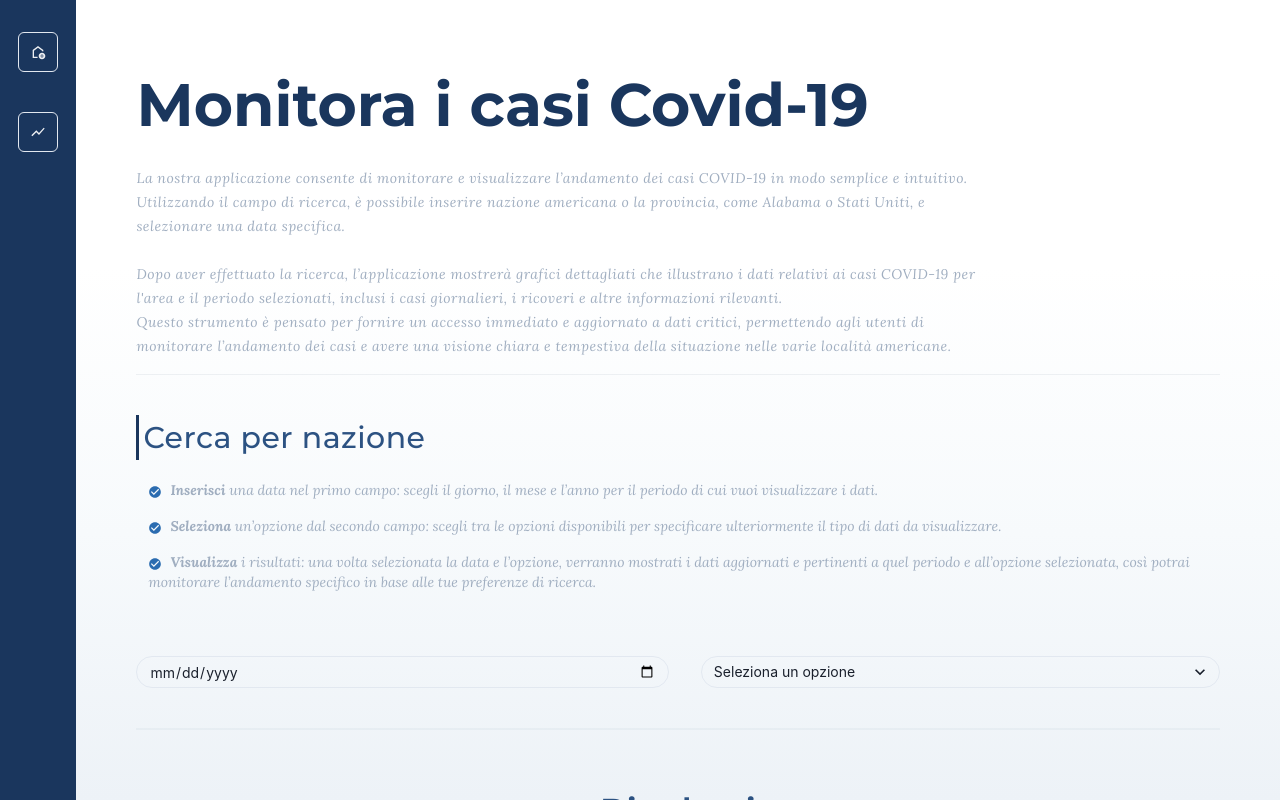
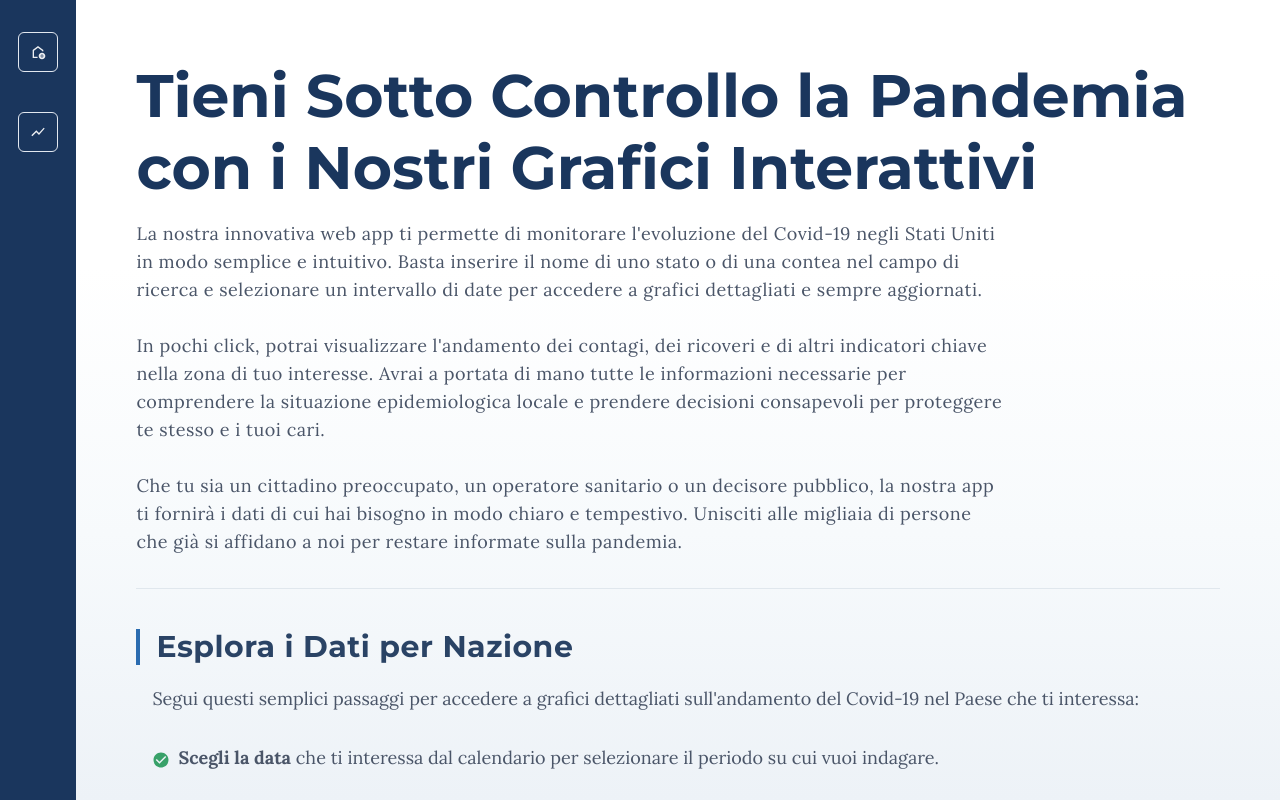
Before and after one commit to mister-nothing00/Covid-19-Tracking, a React (Vite) app: page /grafico in a window 1280 px wide. Built offline with nearby package versions, Linux system fonts and the light colour scheme.

Commit message:
revisioned text and logic

```diff
--- a/src/componenti/grafico/Hero.jsx
+++ b/src/componenti/grafico/Hero.jsx
@@ -1,49 +1,41 @@
-import { Divider, Text } from "@chakra-ui/react";
+import { Divider, Heading, Text } from "@chakra-ui/react";
 import React from "react";
 
 export default function Hero() {
   return (
     <>
-      <Text
+      <Heading
         fontFamily={"Montserrat"}
         fontWeight={"bold"}
         fontSize={{ base: "4xl", md: "6xl" }}
         width={{ base: "90%", md: "100%" }}
         color={"blue.900"}
+        mb={4}
       >
-        Monitora i casi Covid-19
-      </Text>
+        Tieni Sotto Controllo la Pandemia con i Nostri Grafici Interattivi
+      </Heading>
       <Text
-        color={"gray.400"}
+        color={"gray.600"}
         width={{base:"100%", md:"80%"}}
         mt={4}
         fontFamily={"Lora"}
-        fontSize={{ base: "xs", md: "sm" }}
-        fontStyle={"italic"}
-        lineHeight={"6"}
+        fontSize={{ base: "md", md: "lg" }}
+        lineHeight={"7"}
         letterSpacing={0.5}
       >
-        La nostra applicazione consente di monitorare e visualizzare l’andamento
-        dei casi COVID-19 in modo semplice e intuitivo. Utilizzando il campo di
-        ricerca, è possibile inserire  nazione americana o la provincia,
-        come Alabama o Stati Uniti, e selezionare una data
-        specifica. <br /> <br />
-        Dopo aver effettuato la ricerca, l’applicazione mostrerà grafici
-        dettagliati che illustrano i dati relativi ai casi COVID-19 per l'area e
-        il periodo selezionati, inclusi i casi giornalieri, i ricoveri e altre
-        informazioni rilevanti. <br/>
-        Questo strumento è pensato per fornire un
-        accesso immediato e aggiornato a dati critici, permettendo agli utenti
-        di monitorare l’andamento dei casi e avere una visione chiara e
-        tempestiva della situazione nelle varie località americane.
+        La nostra innovativa web app ti permette di monitorare l'evoluzione del Covid-19 negli Stati Uniti in modo semplice e intuitivo. Basta inserire il nome di uno stato o di una contea nel campo di ricerca e selezionare un intervallo di date per accedere a grafici dettagliati e sempre aggiornati.
+        <br /><br />
+        In pochi click, potrai visualizzare l'andamento dei contagi, dei ricoveri e di altri indicatori chiave nella zona di tuo interesse. Avrai a portata di mano tutte le informazioni necessarie per comprendere la situazione epidemiologica locale e prendere decisioni consapevoli per proteggere te stesso e i tuoi cari.
+        <br /><br />
+        Che tu sia un cittadino preoccupato, un operatore sanitario o un decisore pubblico, la nostra app ti fornirà i dati di cui hai bisogno in modo chiaro e tempestivo. Unisciti alle migliaia di persone che già si affidano a noi per restare informate sulla pandemia.
       </Text>
       <Divider
-            mt={4}
-            borderBottom={"0.5px solid"}
-            borderColor={"gray.500 "}
-            width={"100%"}
-            opacity={"0.1"}
-          />
+        mt={8}
+        borderBottom={"1px solid"}
+        borderColor={"gray.300"}
+        width={"100%"}
+        opacity={"0.5"}
+      />
     </>
   );
 }
--- a/src/componenti/grafico/Nazione.jsx
+++ b/src/componenti/grafico/Nazione.jsx
@@ -7,7 +7,7 @@ import {
   ListItem,
   Select,
   Text,
-  UnorderedList,
+  Heading
 } from "@chakra-ui/react";
 import React, { useState } from "react";
 import Risultati from "./Risultati";
@@ -28,95 +28,86 @@ export default function Nazione({ onFormSubmit }) {
   return (
     <>
       <form onSubmit={handleSubmit}>
-        <Text
-          borderLeft={"3px solid"}
-          borderColor={"blue.900"}
+        <Heading
+          borderLeft={"4px solid"}
+          borderColor={"blue.600"}
           fontFamily={"Montserrat"}
           fontSize={{ base: "2xl", md: "3xl" }}
-          fontWeight={"medium"}
+          fontWeight={"bold"}
           letterSpacing={0.5}
-          color={"blue.700"}
+          color={"blue.800"}
           mt={"40px"}
           mb={"20px"}
-          ps={1}
-          ms={0}
+          ps={4}
         >
-          Cerca per nazione
-        </Text>
+          Esplora i Dati per Nazione
+        </Heading>
         <Text
           fontFamily={"Lora"}
-          fontStyle={"italic"}
-          fontSize={{ base: "xs", md: "sm" }}
-          color={"gray.400"}
-          ms={1}
+          fontSize={{ base: "md", md: "lg" }}
+          color={"gray.600"}
+          mb={8}
+          ps={4}
         >
-          <List
-            display={"flex"}
-            flexDir={"column"}
-            alignItems={"flex-start"}
-            gap={4}
-            ps={2}
-            lineHeight={"4"}
-          >
-            <ListItem lineHeight={"5"}>
-              <ListIcon as={MdCheckCircle} color={"blue.600"} />
-              <b>Inserisci</b> una data nel primo campo: scegli il giorno, il
-              mese e l’anno per il periodo di cui vuoi visualizzare i dati.
-            </ListItem>
-            <ListItem lineHeight={"5"}>
-              <ListIcon as={MdCheckCircle} color={"blue.600"} />
-              <b>Seleziona</b> un’opzione dal secondo campo: scegli tra le
-              opzioni disponibili per specificare ulteriormente il tipo di dati
-              da visualizzare.
-            </ListItem>
-            <ListItem lineHeight={"5"}>
-              <ListIcon as={MdCheckCircle} color={"blue.600"} />
-              <b>Visualizza</b> i risultati: una volta selezionata la data e
-              l’opzione, verranno mostrati i dati aggiornati e pertinenti a quel
-              periodo e all’opzione selezionata, così potrai monitorare
-              l’andamento specifico in base alle tue preferenze di ricerca.
-            </ListItem>
-          </List>
+          Segui questi semplici passaggi per accedere a grafici dettagliati sull'andamento del Covid-19 nel Paese che ti interessa:
         </Text>
+        <List
+          spacing={6}
+          ps={4}
+          mb={12}
+          color={"gray.600"}
+          fontFamily={"Lora"}
+          fontSize={{ base: "md", md: "lg" }}
+        >
+          <ListItem>
+            <ListIcon as={MdCheckCircle} color={"green.500"} />
+            <b>Scegli la data</b> che ti interessa dal calendario per selezionare il periodo su cui vuoi indagare.
+          </ListItem>
+          <ListItem>
+            <ListIcon as={MdCheckCircle} color={"green.500"} />
+            <b>Seleziona il Paese</b> dal menu a tendina per specificare l'area geografica di tuo interesse.
+          </ListItem>
+          <ListItem>
+            <ListIcon as={MdCheckCircle} color={"green.500"} />
+            <b>Ottieni subito i risultati</b>: in pochi istanti, potrai visualizzare grafici chiari e sempre aggiornati sull'evoluzione della pandemia nel Paese e nel periodo che hai selezionato.
+          </ListItem>
+        </List>
         <Flex
           justifyContent={"space-between"}
           alignItems={"center"}
           width={"100%"}
           mx={"auto"}
           gap={8}
-          mt={16}
         >
           <Input
             type="date"
             width={"100%"}
-            size={"sm"}
-            borderRadius={"16px"}
+            size={"lg"}
+            borderRadius={"full"}
             onChange={(e) => setDate(e.target.value)}
           />
 
           <Select
-            placeholder="Seleziona un opzione"
+            placeholder="Seleziona un Paese"
             width={"100%"}
-            size={"sm"}
-            borderRadius={"16px"}
+            size={"lg"}
+            borderRadius={"full"}
             onChange={(e) => setRegion(e.target.value)}
             value={region}
           >
-            <option value="CHINA">CHN</option>
-            <option value="US">USA</option>
+            <option value="CHINA">Cina</option>
+            <option value="US">Stati Uniti</option>
           </Select>
         </Flex>
 
         <Divider
-          mt={10}
+          mt={16}
           borderBottom={"2px solid"}
-          borderColor={"gray.400 "}
+          borderColor={"gray.200"}
           width={"100%"}
           mx={"auto"}
-          opacity={"0.1"}
         />
       </form>
-      {/* Passaggio delle props: date & region */}
       <Risultati date={date} region={region} />
     </>
   );
--- a/src/componenti/grafico/paese/Province.jsx
+++ b/src/componenti/grafico/paese/Province.jsx
@@ -7,6 +7,7 @@ import {
   ListItem,
   Select,
   Text,
+  Heading
 } from "@chakra-ui/react";
 import React, { useState, useEffect } from "react";
 import Info from "./Info";
@@ -20,10 +21,10 @@ export default function Province() {
   const [provinceList, setProvinceList] = useState([]);
 
   // Funzione per recuperare le province
-  const fetchProvinces = async (region) => {
+  const fetchProvinces = async (iso) => {
     try {
       const response = await fetch(
-        `https://covid-api.com/api/provinces/${region}?per_page=52`
+        `https://covid-api.com/api/provinces/${iso}?per_page=52`
       );
       const data = await response.json();
       setProvinceList(data.data);
@@ -32,113 +33,86 @@ export default function Province() {
     }
   };
 
-  // Effetto per chiamare l'API quando la regione cambia
+  // Effetto per chiamare l'API quando l'ISO cambia
   useEffect(() => {
     if (iso) {
       fetchProvinces(iso);
+      setRegion(iso === "CHN" ? "CHINA" : "US");
     } else {
       setProvinceList([]);
+      setRegion("");
     }
   }, [iso]);
 
   return (
     <>
       <form onSubmit={(e) => e.preventDefault()}>
-        <Box
-          display="flex"
-          flexDir={"column"}
-          alignItems={"flex-start"}
-          mt={16}
-        >
-          <Text
-            borderLeft={"3px solid"}
-            borderColor={"blue.900"}
+        <Box mt={16}>
+          <Heading
+            borderLeft={"4px solid"}
+            borderColor={"blue.600"}
             fontFamily={"Montserrat"}
             fontSize={"2xl"}
-            fontWeight={"medium"}
-            letterSpacing={0.5}
-            color={"blue.700"}
-            ps={2}
-            ms={2}
+            fontWeight={"bold"}
+            color={"blue.800"}
+            ps={4}
+            mb={6}
           >
-            Cerca per provincia
-          </Text>
+            Scopri i Dati Provinciali
+          </Heading>
           <Text
             fontFamily={"Lora"}
-            fontStyle={"italic"}
-            fontSize={{ base: "xs", md: "sm" }}
-            color={"gray.400"}
-            my={5}
-            ms={6}
+            fontSize={{ base: "md", md: "lg" }}
+            color={"gray.600"}
+            mb={8}
+            ps={4}
           >
-            <List
-              display={"flex"}
-              flexDir={"column"}
-              alignItems={"flex-start"}
-              gap={4}
-              lineHeight={"4"}
-            >
-              <ListItem lineHeight={"5"}>
-                <ListIcon as={MdCheckCircle} />
-                <b>Primo e Secondo Campo </b>: Questi due campi permettono all'utente di
-                selezionare un continente. Entrambi i campi devono riportare lo
-                stesso continente per assicurare una selezione coerente.
-              </ListItem>
-              <ListItem lineHeight={"5"}>
-                <ListIcon as={MdCheckCircle} />
-                <b>Terzo Campo </b>: Una volta scelto il continente, l’utente può
-                selezionare una provincia specifica all'interno di uno stato o
-                di una nazione del continente scelto. Questo passaggio permette
-                di focalizzare ulteriormente la ricerca.
-              </ListItem>
-              <ListItem lineHeight={"5"}>
-                <ListIcon as={MdCheckCircle} />
-                <b>Data </b>: Infine, l’utente può selezionare una data per filtrare le
-                informazioni basate sul periodo desiderato.
-              </ListItem>
-            </List>
+            Segui questi passaggi per accedere a informazioni dettagliate sull'andamento del Covid-19 a livello provinciale:
           </Text>
+          <List spacing={6} ps={4} mb={12} color={"gray.600"} fontFamily={"Lora"} fontSize={{ base: "md", md: "lg" }}>
+            <ListItem>
+              <ListIcon as={MdCheckCircle} color={"green.500"} />
+              <b>Seleziona il Paese</b> dal primo menu a tendina per specificare l'area geografica di tuo interesse.
+            </ListItem>
+            <ListItem>
+              <ListIcon as={MdCheckCircle} color={"green.500"} />
+              <b>Scegli la Provincia</b> dal secondo menu a tendina per restringere ulteriormente la tua ricerca.
+            </ListItem>
+            <ListItem>
+              <ListIcon as={MdCheckCircle} color={"green.500"} />
+              <b>Indica la Data</b> che ti interessa per visualizzare i dati relativi a quel periodo specifico.
+            </ListItem>
+          </List>
         </Box>
 
         <Flex
           flexDir={{ base: "column", md: "row" }}
           justifyContent={"space-between"}
           alignItems={"center"}
-          width={"90%"}
+          width={"100%"}
           mx={"auto"}
           gap={8}
-          my={16}
         >
           <Select
-            placeholder="Seleziona un'opzione"
-            width={{ base: "100%", md: " 100%" }}
-            size={"sm"}
-            borderRadius={"16px"}
+            placeholder="Seleziona un Paese"
+            width={{ base: "100%", md: "100%" }}
+            size={"lg"}
+            borderRadius={"full"}
             value={iso}
             onChange={(e) => setIso(e.target.value)}
           >
-            <option value="CHN">CHN</option>
-            <option value="USA">USA</option>
-          </Select>
-          <Select
-            placeholder="Seleziona un'opzione"
-            width={{ base: "100%", md: " 100%" }}
-            size={"sm"}
-            borderRadius={"16px"}
-            value={region}
-            onChange={(e) => setRegion(e.target.value)}
-          >
-            <option value="CHINA">CHINA</option>
-            <option value="US">US</option>
+            <option value="CHN">Cina</option>
+            <option value="USA">Stati Uniti</option>
           </Select>
 
           <Select
-            placeholder="Seleziona una provincia"
+            placeholder="Seleziona una Provincia"
             width={"100%"}
-            size={"sm"}
-            borderRadius={"16px"}
+            size={"lg"}
+            borderRadius={"full"}
             value={province}
             onChange={(e) => setProvince(e.target.value)}
+            isDisabled={!provinceList.length}
           >
             {provinceList.map((prov, index) => (
               <option key={index} value={prov.province}>
@@ -150,8 +124,8 @@ export default function Province() {
           <Input
             type="date"
             width={"100%"}
-            size={"sm"}
-            borderRadius={"16px"}
+            size={"lg"}
+            borderRadius={"full"}
             onChange={(e) => setDate(e.target.value)}
           />
         </Flex>
--- a/src/index.css
+++ b/src/index.css
@@ -18,3 +18,14 @@ span {
   font-weight: 400;
   font-style: normal;
 }
+
+
+/* Nascondere la scrollbar */
+body::-webkit-scrollbar {
+  display: none;
+}
+
+body {
+  -ms-overflow-style: none;  /* IE and Edge */
+  scrollbar-width: none;  /* Firefox */
+}
```
Also changed, not shown: index.html (+27 -18 lines), package.json (+20 -2 lines), src/pagine/Home.jsx (+7 -17 lines), 1 other file (tests, documents, lock files or other folders).
